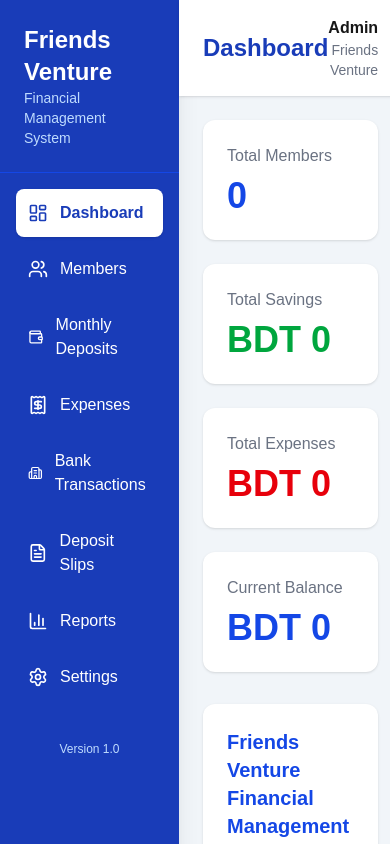
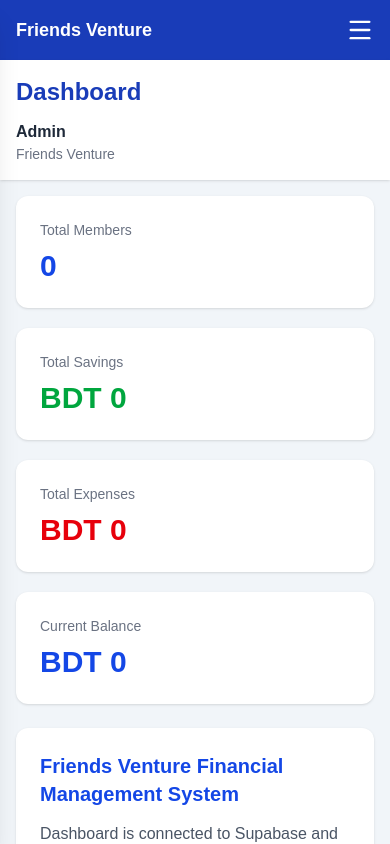
Before and after one commit to mdnaeem12347-cmyk/-friends-venture, a Next.js app: page / in a window 390 px wide. Shown: the top 844 px of the page. Built offline with nearby package versions, Linux system fonts and the light colour scheme; no server answers; the database is empty.

Commit message:
Responsive mobile layout

```diff
--- a/app/members/page.tsx
+++ b/app/members/page.tsx
@@ -33,9 +33,7 @@
   }, []);
 
   async function deleteMember(id: number) {
-    const ok = confirm("Delete this member?");
-
-    if (!ok) return;
+    if (!confirm("Delete this member?")) return;
 
     const { error } = await supabase
       .from("members")
@@ -58,39 +56,43 @@
   );
 
   return (
-    <div className="flex min-h-screen bg-slate-100">
+    <div className="md:flex min-h-screen bg-slate-100">
       <Sidebar />
 
-      <div className="flex-1">
+      <div className="flex-1 w-full">
         <Header />
 
-        <main className="p-6">
-          <div className="flex justify-between items-center mb-6">
-            <h1 className="text-3xl font-bold text-blue-700">
+        <main className="p-4 md:p-6">
+
+          <div className="flex flex-col md:flex-row md:items-center md:justify-between gap-4 mb-6">
+
+            <h1 className="text-2xl md:text-3xl font-bold text-blue-700">
               Members
             </h1>
 
             <button
               onClick={() => setOpen(true)}
-              className="bg-blue-600 text-white px-5 py-2 rounded-lg hover:bg-blue-700"
+              className="w-full md:w-auto bg-blue-600 hover:bg-blue-700 text-white px-5 py-3 rounded-lg"
             >
               + Add Member
             </button>
+
           </div>
 
-          <div className="mb-5">
           <input
             type="text"
             placeholder="Search member..."
             value={search}
             onChange={(e) => setSearch(e.target.value)}
-              className="border rounded-lg p-3 w-full md:w-80"
+            className="w-full md:w-80 border rounded-lg p-3 mb-5"
           />
-          </div>
 
-          <div className="bg-white rounded-xl shadow overflow-hidden">
-            <table className="w-full">
+          <div className="bg-white rounded-xl shadow overflow-x-auto">
+
+            <table className="min-w-[900px] w-full">
+
               <thead className="bg-blue-600 text-white">
+
                 <tr>
                   <th className="p-3 text-left">Member ID</th>
                   <th className="p-3 text-left">Name</th>
@@ -99,31 +101,43 @@
                   <th className="p-3 text-left">Status</th>
                   <th className="p-3 text-center">Actions</th>
                 </tr>
+
               </thead>
 
               <tbody>
+
                 {filteredMembers.map((member) => (
-                  <tr key={member.id} className="border-b">
+
+                  <tr key={member.id} className="border-b hover:bg-gray-50">
+
                     <td className="p-3">{member.member_id}</td>
 
-                    <td className="p-3">{member.member_name}</td>
+                    <td className="p-3 font-medium">
+                      {member.member_name}
+                    </td>
 
                     <td className="p-3">{member.join_date}</td>
 
                     <td className="p-3">
-                      BDT{" "}
-                      {Number(member.monthly_deposit).toLocaleString()}
+                      BDT {Number(member.monthly_deposit).toLocaleString()}
                     </td>
 
-                    <td className="p-3">{member.status}</td>
+                    <td className="p-3">
+                      <span className="bg-green-100 text-green-700 px-3 py-1 rounded-full text-sm">
+                        {member.status}
+                      </span>
+                    </td>
 
-                    <td className="p-3 text-center">
+                    <td className="p-3">
+
+                      <div className="flex gap-2 justify-center">
+
                         <button
                           onClick={() => {
                             setSelectedMember(member);
                             setEditOpen(true);
                           }}
-                        className="bg-yellow-500 hover:bg-yellow-600 text-white px-3 py-1 rounded mr-2"
+                          className="bg-yellow-500 hover:bg-yellow-600 text-white px-3 py-1 rounded"
                         >
                           Edit
                         </button>
@@ -134,12 +148,21 @@
                         >
                           Delete
                         </button>
+
+                      </div>
+
                     </td>
+
                   </tr>
+
                 ))}
+
               </tbody>
+
             </table>
+
           </div>
+
         </main>
 
         <AddMemberModal
@@ -157,6 +180,7 @@
           }}
           onSuccess={loadMembers}
         />
+
       </div>
     </div>
   );
--- a/app/page.tsx
+++ b/app/page.tsx
@@ -30,55 +30,66 @@
   const currentBalance = totalSavings - totalExpenses;
 
   return (
-    <div className="flex min-h-screen bg-slate-100">
+    <div className="md:flex min-h-screen bg-slate-100">
       <Sidebar />
 
-      <div className="flex-1">
+      <div className="flex-1 w-full">
         <Header />
 
-        <main className="p-6">
-          <div className="grid gap-6 md:grid-cols-4">
+        <main className="p-4 md:p-6">
+          <div className="grid grid-cols-1 sm:grid-cols-2 xl:grid-cols-4 gap-5">
 
-            <div className="rounded-xl bg-white p-6 shadow">
-              <p className="text-gray-500">Total Members</p>
-              <h2 className="mt-2 text-4xl font-bold text-blue-700">
+            <div className="bg-white rounded-xl shadow p-6">
+              <p className="text-gray-500 text-sm">
+                Total Members
+              </p>
+
+              <h2 className="mt-2 text-3xl md:text-4xl font-bold text-blue-700">
                 {members ?? 0}
               </h2>
             </div>
 
-            <div className="rounded-xl bg-white p-6 shadow">
-              <p className="text-gray-500">Total Savings</p>
-              <h2 className="mt-2 text-4xl font-bold text-green-600">
+            <div className="bg-white rounded-xl shadow p-6">
+              <p className="text-gray-500 text-sm">
+                Total Savings
+              </p>
+
+              <h2 className="mt-2 text-3xl md:text-4xl font-bold text-green-600 break-words">
                 BDT {totalSavings.toLocaleString()}
               </h2>
             </div>
 
-            <div className="rounded-xl bg-white p-6 shadow">
-              <p className="text-gray-500">Total Expenses</p>
-              <h2 className="mt-2 text-4xl font-bold text-red-600">
+            <div className="bg-white rounded-xl shadow p-6">
+              <p className="text-gray-500 text-sm">
+                Total Expenses
+              </p>
+
+              <h2 className="mt-2 text-3xl md:text-4xl font-bold text-red-600 break-words">
                 BDT {totalExpenses.toLocaleString()}
               </h2>
             </div>
 
-            <div className="rounded-xl bg-white p-6 shadow">
-              <p className="text-gray-500">Current Balance</p>
-              <h2 className="mt-2 text-4xl font-bold text-blue-700">
+            <div className="bg-white rounded-xl shadow p-6">
+              <p className="text-gray-500 text-sm">
+                Current Balance
+              </p>
+
+              <h2 className="mt-2 text-3xl md:text-4xl font-bold text-blue-700 break-words">
                 BDT {currentBalance.toLocaleString()}
               </h2>
             </div>
 
           </div>
 
-          <div className="mt-8 rounded-xl bg-white p-6 shadow">
-            <h3 className="text-xl font-bold text-blue-700 mb-4">
+          <div className="mt-6 bg-white rounded-xl shadow p-6">
+            <h3 className="text-xl md:text-2xl font-bold text-blue-700 mb-3">
               Friends Venture Financial Management System
             </h3>
 
-            <p className="text-gray-600">
+            <p className="text-gray-600 leading-7">
               Dashboard is connected to Supabase and displays live data.
             </p>
           </div>
-
         </main>
       </div>
     </div>
--- a/components/Header.tsx
+++ b/components/Header.tsx
@@ -1,12 +1,17 @@
 export default function Header() {
   return (
-    <header className="flex items-center justify-between bg-white px-6 py-4 shadow">
-      <h2 className="text-2xl font-bold text-blue-800">
-        Dashboard
-      </h2>
+    <header className="bg-white shadow px-4 md:px-6 py-4 flex flex-col md:flex-row items-start md:items-center justify-between gap-3">
+      <div>
+        <h2 className="text-2xl md:text-3xl font-bold text-blue-800">
+          Dashboard
+        </h2>
+      </div>
 
-      <div className="text-right">
-        <p className="font-semibold">Admin</p>
+      <div className="text-left md:text-right">
+        <p className="font-semibold text-gray-800">
+          Admin
+        </p>
+
         <p className="text-sm text-gray-500">
           Friends Venture
         </p>
--- a/components/Sidebar.tsx
+++ b/components/Sidebar.tsx
@@ -2,67 +2,55 @@
 
 import Link from "next/link";
 import { usePathname } from "next/navigation";
-
-import {
-  LayoutDashboard,
-  Users,
-  Wallet,
-  Building2,
-  Receipt,
-  FileText,
-  BarChart3,
-  Settings,
-} from "lucide-react";
+import { useState } from "react";
+import { Menu, X, LayoutDashboard, Users, Wallet, Building2, Receipt, FileText, BarChart3, Settings } from "lucide-react";
 
 export default function Sidebar() {
   const pathname = usePathname();
+  const [open, setOpen] = useState(false);
 
   const menu = [
-    {
-      icon: LayoutDashboard,
-      name: "Dashboard",
-      href: "/",
-    },
-    {
-      icon: Users,
-      name: "Members",
-      href: "/members",
-    },
-    {
-      icon: Wallet,
-      name: "Monthly Deposits",
-      href: "/deposits",
-    },
-    {
-      icon: Receipt,
-      name: "Expenses",
-      href: "/expenses",
-    },
-    {
-      icon: Building2,
-      name: "Bank Transactions",
-      href: "/bank-transactions",
-    },
-    {
-      icon: FileText,
-      name: "Deposit Slips",
-      href: "/deposit-slips",
-    },
-    {
-      icon: BarChart3,
-      name: "Reports",
-      href: "/reports",
-    },
-    {
-      icon: Settings,
-      name: "Settings",
-      href: "/settings",
-    },
+    { icon: LayoutDashboard, name: "Dashboard", href: "/" },
+    { icon: Users, name: "Members", href: "/members" },
+    { icon: Wallet, name: "Monthly Deposits", href: "/deposits" },
+    { icon: Receipt, name: "Expenses", href: "/expenses" },
+    { icon: Building2, name: "Bank Transactions", href: "/bank-transactions" },
+    { icon: FileText, name: "Deposit Slips", href: "/deposit-slips" },
+    { icon: BarChart3, name: "Reports", href: "/reports" },
+    { icon: Settings, name: "Settings", href: "/settings" },
   ];
 
   return (
-    <aside className="w-72 min-h-screen bg-blue-800 text-white shadow-xl">
-      <div className="p-6 border-b border-blue-700">
+    <>
+      {/* Mobile Top Bar */}
+      <div className="md:hidden flex items-center justify-between bg-blue-800 text-white p-4">
+        <h1 className="font-bold text-lg">Friends Venture</h1>
+
+        <button onClick={() => setOpen(true)}>
+          <Menu size={28} />
+        </button>
+      </div>
+
+      {/* Overlay */}
+      {open && (
+        <div
+          onClick={() => setOpen(false)}
+          className="fixed inset-0 bg-black/50 z-40 md:hidden"
+        />
+      )}
+
+      {/* Sidebar */}
+      <aside
+        className={`
+        fixed md:static top-0 left-0 z-50
+        w-72 min-h-screen bg-blue-800 text-white shadow-xl
+        transform transition-transform duration-300
+        ${open ? "translate-x-0" : "-translate-x-full"}
+        md:translate-x-0
+      `}
+      >
+        <div className="p-6 border-b border-blue-700 flex justify-between items-center">
+          <div>
             <h1 className="text-2xl font-bold">
               Friends Venture
             </h1>
@@ -70,6 +58,14 @@
             <p className="text-blue-200 text-sm">
               Financial Management System
             </p>
+          </div>
+
+          <button
+            className="md:hidden"
+            onClick={() => setOpen(false)}
+          >
+            <X />
+          </button>
         </div>
 
         <nav className="p-4 space-y-2">
@@ -80,6 +76,7 @@
               <Link
                 key={item.name}
                 href={item.href}
+                onClick={() => setOpen(false)}
                 className={`flex items-center gap-3 rounded-lg p-3 transition-all ${
                   active
                     ? "bg-white text-blue-800 font-semibold shadow"
@@ -93,9 +90,10 @@
           })}
         </nav>
 
-      <div className="mt-auto p-6 text-center text-xs text-blue-200">
+        <div className="absolute bottom-6 w-full text-center text-xs text-blue-200">
           Version 1.0
         </div>
       </aside>
+    </>
   );
 }
```
Lines whose indentation alone changed are shown as unchanged.
